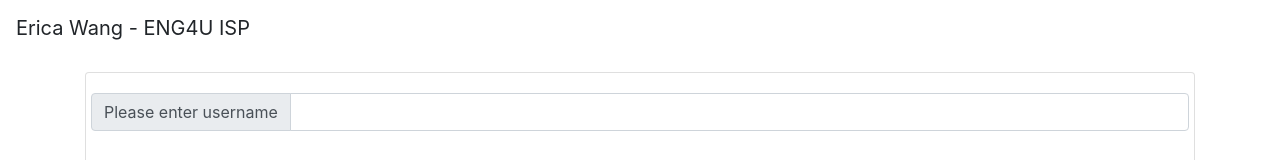
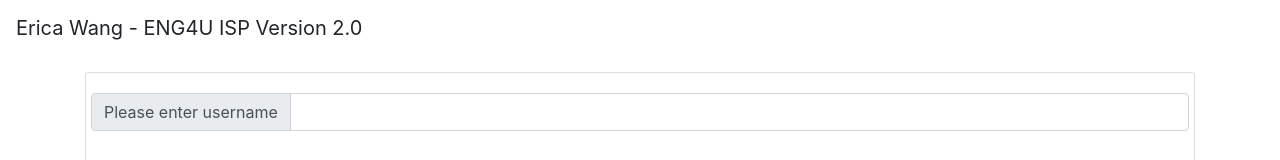
Before and after one commit to Erica-Wang/CYOA-app, an Angular app: page /initial in a window 1280 px wide. Shown: the top 160 px of the page. Built offline with nearby package versions, Linux system fonts and the light colour scheme.

Commit message:
api linked

```diff
--- a/src/app/app.component.html
+++ b/src/app/app.component.html
@@ -1,5 +1,5 @@
 <nav class="navbar navbar-expand-md">
-  <p class="navbar-brand" href="#">Erica Wang - ENG4U ISP</p>
+  <p class="navbar-brand" href="#">Erica Wang - ENG4U ISP	Version 2.0</p>
 </nav>
 
 <div class="container">
```
